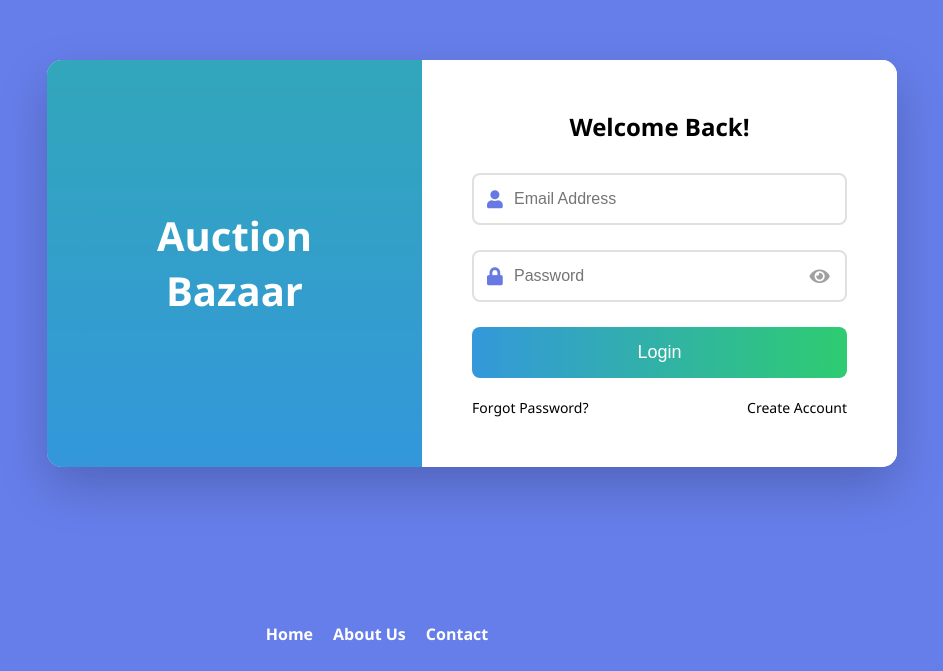
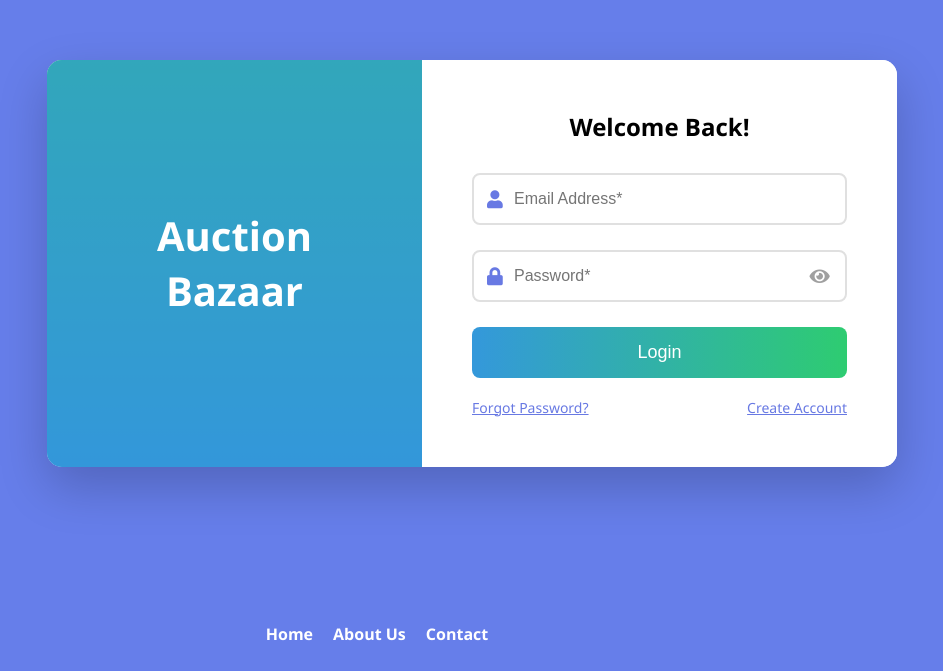
Before and after one commit to HemasriSakthivel/demoms12, an Angular app: page / in a window 1280 px wide. Shown: the part 145-816 px from the top of the page, without its empty margins (168-1111 px from the left). Built offline with nearby package versions, Linux system fonts and the light colour scheme.

Commit message:
Login (14-12   17:59)

```diff
--- a/src/app/components/login/login.component.css
+++ b/src/app/components/login/login.component.css
@@ -1,10 +1,3 @@
-:root {
-    --primary-color: #3498db;
-    --secondary-color: #2ecc71;
-    --background-color: #ecf0f1;
-    --text-color: #2c3e50;
-}
-
 * {
     margin: 0;
     padding: 0;
@@ -79,7 +72,7 @@
 }
 
 .input-group input:focus {
-    border-color: var(--primary-color);
+    border-color: #2e92d4;
     outline: none;
     box-shadow: 0 0 10px rgba(52, 152, 219, 0.2);
 }
@@ -96,7 +89,7 @@
 }
 
 .input-group input:focus + i {
-    color: var(--primary-color);
+    color: #2e92d4;
 }
 
 .input-group .toggle-password {
@@ -112,7 +105,7 @@
 }
 
 .input-group .toggle-password:hover {
-    color: var(--primary-color);
+    color: #2e92d4;
 }
 
 .login-btn {
@@ -145,8 +138,9 @@
 }
 
 .additional-links a {
-    color: var(--primary-color);
-    text-decoration: none;
+    color:#6879e3;
+    text-decoration: underline;
+    cursor: pointer;
 }
 
 .error-message {
--- a/src/app/components/login/login.component.html
+++ b/src/app/components/login/login.component.html
@@ -16,14 +16,11 @@
           type="email"
           id="email"
           name="email"
-          placeholder="Email Address"
+          placeholder="Email Address*"
           [(ngModel)]="email"
           #emailInput="ngModel"
           required
         />
-        <div *ngIf="(emailInput.touched && emailInput.invalid) || (submitted &&  emailInput.invalid)" class="validation-message">
-          Email is required and must be valid.
-        </div>
       </div>
 
       <div class="input-group">
@@ -32,7 +29,7 @@
           type="password"
           id="password"
           name="password"
-          placeholder="Password"
+          placeholder="Password*"
           [(ngModel)]="password"
           #passwordInput="ngModel"
           required
@@ -42,9 +39,6 @@
           [class.fa-eye-slash]="passwordFieldType === 'text'"
           (click)="togglePasswordVisibility()"
         ></i>
-        <div *ngIf="(passwordInput.touched && passwordInput.invalid) || (submitted && passwordInput.invalid) " class="validation-message">
-          Password is required.
-        </div>
       </div>
 
       <button type="button" class="login-btn" (click)="onClick(loginForm)">
```
